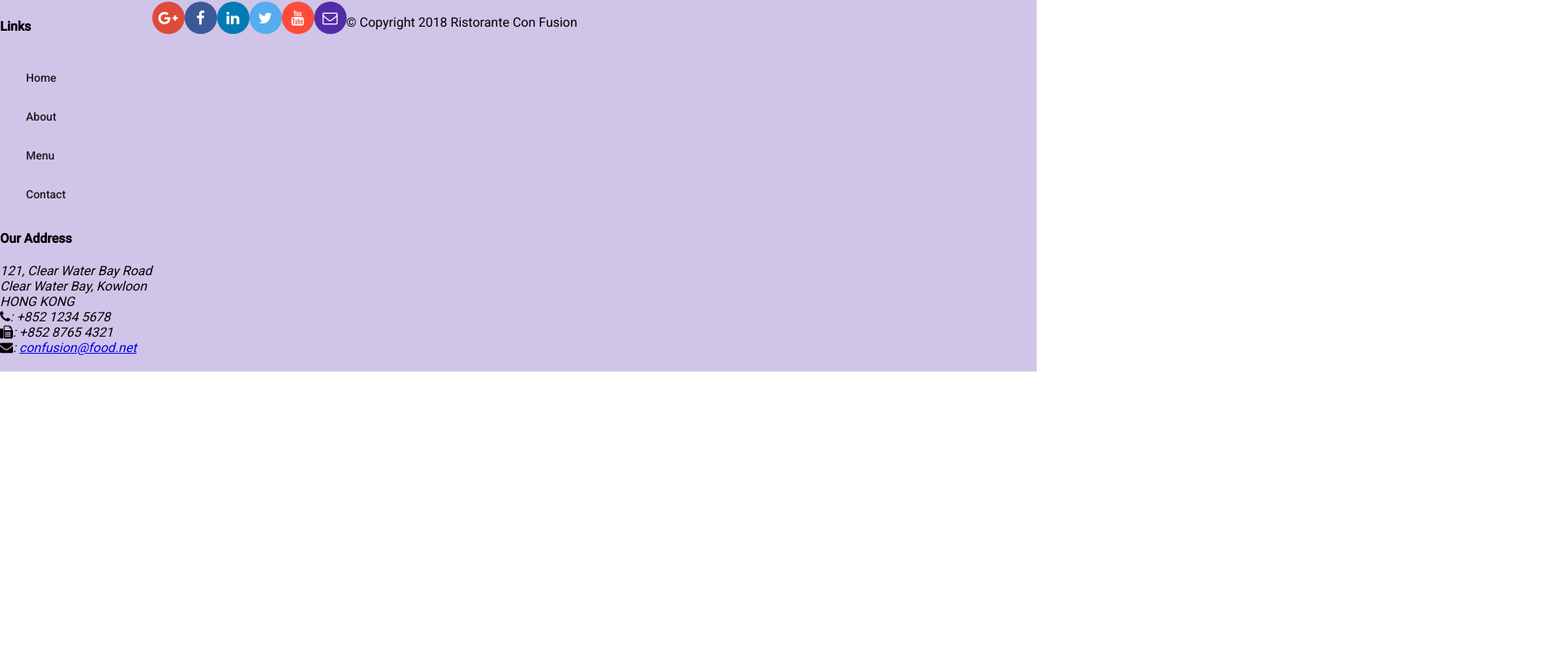
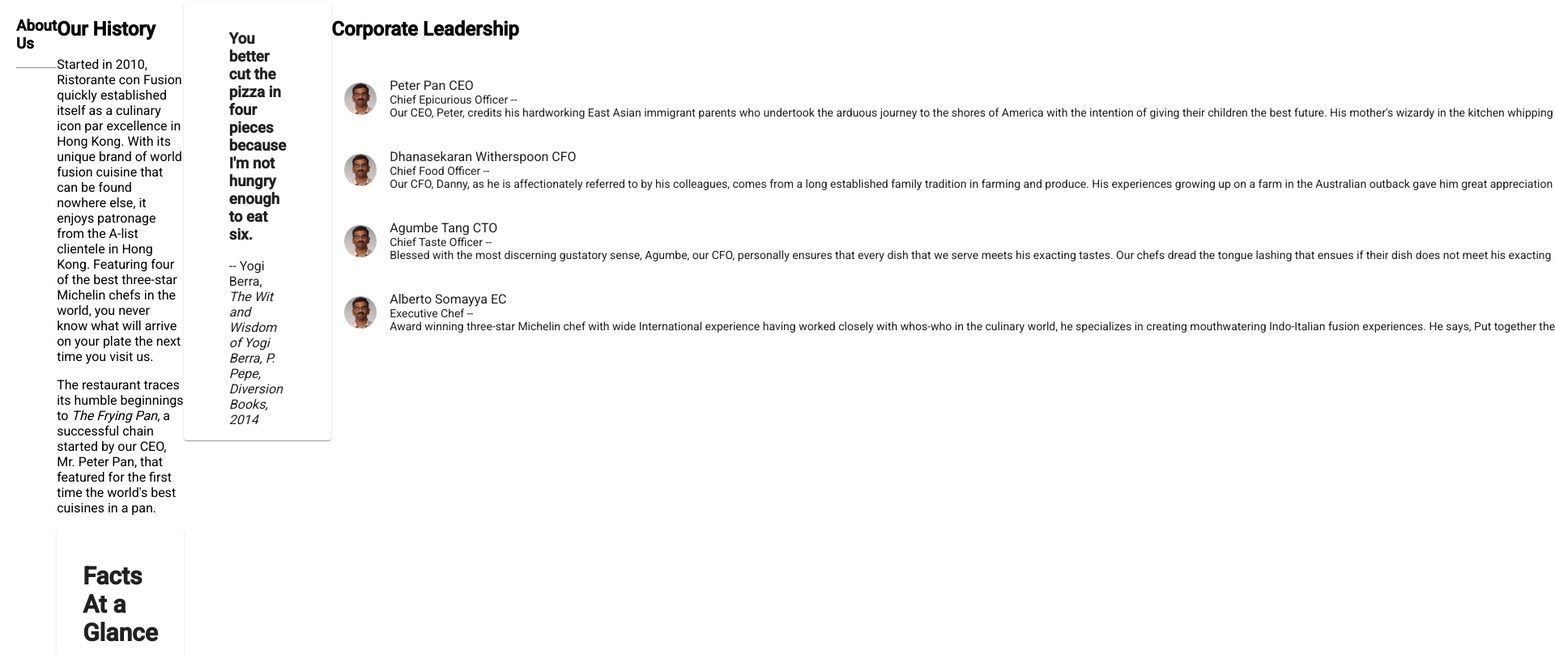
Before and after one commit to ramondesc/conFusion, an Angular app: page /aboutus in a window 1280 px wide. Before the commit this address led to /. Shown: the part 372-1180 px from the top of the page at 81% size, 1920 px wide, since content can reach past the window. Before the commit the page ends 831 px from the top, so only its background shows below. Built offline with nearby package versions, Linux system fonts and the light colour scheme.

Commit message:
Second assignement

```diff
--- a/src/app/about/about.component.html
+++ b/src/app/about/about.component.html
@@ -1 +1,76 @@
-<p>about works!</p>
+<div class="container" fxLayout="column" fxLayoutGap="10px">
+
+  <div fxFlex>
+    <div>
+      <h3>About Us</h3>
+      <hr>
+    </div>
+  </div>
+
+  <div fxFlex>
+    <div fxLayout="column" fxLayout.gt-sm="row">
+      <div fxFlex="70">
+        <h2>Our History</h2>
+        <p>Started in 2010, Ristorante con Fusion quickly established itself as a culinary icon par excellence in Hong
+          Kong. With its unique brand of world fusion cuisine that can be found nowhere else, it enjoys patronage from
+          the A-list clientele in Hong Kong. Featuring four of the best three-star Michelin chefs in the world, you
+          never know what will arrive on your plate the next time you visit us.</p>
+        <p>The restaurant traces its humble beginnings to <em>The Frying Pan</em>, a successful chain started by our
+          CEO, Mr. Peter Pan, that featured for the first time the world's best cuisines in a pan.</p>
+      </div>
+      <div fxFlex="30">
+        <mat-card>
+          <mat-card-header>
+            <mat-card-title>
+              <h2>Facts At a Glance</h2>
+            </mat-card-title>
+          </mat-card-header>
+          <mat-card-content>
+            <dl>
+              <dt>Started</dt>
+              <dd>3 Feb. 2013</dd>
+              <dt>Major Stake Holder</dt>
+              <dd>HK Fine Foods Inc.</dd>
+              <dt>Last Year's Turnover</dt>
+              <dd>$1,250,375</dd>
+              <dt>Employees</dt>
+              <dd>40</dd>
+            </dl>
+          </mat-card-content>
+        </mat-card>
+      </div>
+    </div>
+  </div>
+
+  <div fxFlex>
+    <mat-card>
+      <blockquote>
+        <h3>You better cut the pizza in four pieces because
+          I'm not hungry enough to eat six.</h3>
+        <footer>-- Yogi Berra,
+          <cite>The Wit and Wisdom of Yogi Berra,
+            P. Pepe, Diversion Books, 2014</cite>
+        </footer>
+      </blockquote>
+    </mat-card>
+  </div>
+
+
+  <div fxFlex>
+    <h2>Corporate Leadership</h2>
+    <mat-list>
+      <mat-list-item *ngFor="let leader of leaders">
+        <img matListAvatar src="{{leader.image}}" alt="{{leader.name}}">
+        <h3 matLine> {{leader.name}} {{leader.abbr}} </h3>
+        <p matLine>
+          <span> {{leader.designation}}</span>
+          <span> -- </span>
+        </p>
+        <p matLine>
+          <span> {{leader.description}}</span>
+          <span> </span>
+        </p>
+      </mat-list-item>
+    </mat-list>
+  </div>
+</div>
--- a/src/app/about/about.component.ts
+++ b/src/app/about/about.component.ts
@@ -1,4 +1,6 @@
 import { Component, OnInit } from '@angular/core';
+import { Leader } from '../shared/leader';
+import { LeaderService } from '../services/leader.service';
 
 @Component({
   selector: 'app-about',
@@ -7,9 +9,11 @@ import { Component, OnInit } from '@angular/core';
 })
 export class AboutComponent implements OnInit {
 
-  constructor() { }
+  leaders: Leader[];
+
+  constructor(private leaderService: LeaderService) { }
 
   ngOnInit(): void {
+    this.leaders = this.leaderService.getLeaders();
   }
-
 }
--- a/src/app/app-routing/routes.ts
+++ b/src/app/app-routing/routes.ts
@@ -12,4 +12,5 @@ export const routes: Routes = [
   { path: 'contactus',     component: ContactComponent },
   { path: '', redirectTo: '/home', pathMatch: 'full' },
   { path: 'dishdetail/:id',     component: DishdetailComponent },
+  { path: 'aboutus',     component: AboutComponent }
 ];
--- a/src/app/app.module.ts
+++ b/src/app/app.module.ts
@@ -16,6 +16,7 @@ import { AboutComponent } from './about/about.component';
 import { HomeComponent } from './home/home.component';
 import { ContactComponent } from './contact/contact.component';
 import { AppRoutingModule } from './app-routing/app-routing.module';
+import { LeaderService } from './services/leader.service';
 
 @NgModule({
   declarations: [
@@ -38,7 +39,7 @@ import { AppRoutingModule } from './app-routing/app-routing.module';
     MatButtonModule,
     AppRoutingModule
   ],
-  providers: [DishService],
+  providers: [DishService, LeaderService],
   bootstrap: [AppComponent]
 })
 export class AppModule { }
--- a/src/app/footer/footer.component.html
+++ b/src/app/footer/footer.component.html
@@ -10,7 +10,7 @@
         <h4>Links</h4>
         <mat-list>
           <mat-list-item><a routerLinkActive="active" mat-button routerLink="/home" mat-button>Home</a></mat-list-item>
-          <mat-list-item><a routerLinkActive="active" mat-button>About</a></mat-list-item>
+          <mat-list-item><a routerLinkActive="active" mat-button routerLink="/aboutus">About</a></mat-list-item>
           <mat-list-item><a routerLinkActive="active" mat-button routerLink="/menu" mat-button>Menu</a></mat-list-item>
           <mat-list-item><a routerLinkActive="active" mat-button routerLink="/contactus" mat-button>Contact</a></mat-list-item>
         </mat-list>
--- a/src/app/header/header.component.html
+++ b/src/app/header/header.component.html
@@ -1,7 +1,7 @@
 <mat-toolbar color="primary">
   <span><img src="/assets/images/logo.png" height=30 width=41></span>
   <a routerLinkActive="active" mat-button routerLink="/home"><span class="fa fa-home fa-lg"></span> Home</a>
-  <a routerLinkActive="active" mat-button><span class="fa fa-info fa-lg"></span> About</a>
+  <a routerLinkActive="active" mat-button routerLink="/aboutus"><span class="fa fa-info fa-lg"></span> About</a>
   <a routerLinkActive="active" mat-button routerLink="/menu"><span class="fa fa-list fa-lg"></span> Menu</a>
   <a routerLinkActive="active" mat-button routerLink="/contactus"><span class="fa fa-address-card fa-lg"></span> Contact</a>
 
--- a/src/app/home/home.component.html
+++ b/src/app/home/home.component.html
@@ -1,9 +1,5 @@
-<div class="container"
-     fxLayout="row"
-     fxLayout.sm="column"
-     fxLayout.xs="column"
-     fxLayoutAlign.gt-md="space-around center"
-     fxLayoutGap="10px">
+<div class="container" fxLayout="row" fxLayout.sm="column" fxLayout.xs="column"
+  fxLayoutAlign.gt-md="space-around center" fxLayoutGap="10px">
 
   <mat-card *ngIf="dish" fxFlex>
     <mat-card-header>
@@ -33,4 +29,19 @@
     </mat-card-content>
   </mat-card>
 
+  <mat-card *ngIf="leader" fxFlex>
+    <mat-card-header>
+      <div mat-card-avatar></div>
+      <mat-card-title>
+        <h3>{{leader.name | uppercase}} {{leader.abbr}}</h3>
+      </mat-card-title>
+    </mat-card-header>
+    <img mat-card-image src={{leader.image}} alt={{leader.name}}>
+    <mat-card-content>
+      <p>{{leader.description}}
+      </p>
+    </mat-card-content>
+  </mat-card>
+
+
 </div>
--- a/src/app/home/home.component.ts
+++ b/src/app/home/home.component.ts
@@ -3,6 +3,8 @@ import { Dish } from '../shared/dish';
 import { DishService } from '../services/dish.service';
 import { Promotion } from '../shared/promotion';
 import { PromotionService } from '../services/promotion.service';
+import { Leader } from '../shared/leader';
+import { LeaderService } from '../services/leader.service';
 
 @Component({
   selector: 'app-home',
@@ -12,11 +14,13 @@ import { PromotionService } from '../services/promotion.service';
 export class HomeComponent implements OnInit {
   dish: Dish;
   promotion: Promotion;
+  leader: Leader;
 
-  constructor(private dishservice: DishService, private promotionservice: PromotionService) { }
+  constructor(private dishservice: DishService, private promotionservice: PromotionService, private leaderService: LeaderService) { }
 
   ngOnInit() {
     this.dish = this.dishservice.getFeaturedDish();
     this.promotion = this.promotionservice.getFeaturedPromotion();
+    this.leader = this.leaderService.getFeaturedLeader();
   }
 }
--- /dev/null
+++ b/src/app/services/leader.service.ts
@@ -0,0 +1,19 @@
+import { Injectable } from '@angular/core';
+import { Leader } from '../shared/leader';
+import { LEADERS } from '../shared/leaders';
+
+@Injectable({
+  providedIn: 'root'
+})
+export class LeaderService {
+
+  getLeaders(): Leader[] {
+    return LEADERS;
+  }
+
+  getFeaturedLeader(): Leader {
+    return LEADERS.filter((leader) => leader.featured)[0];
+  }
+
+  constructor() { }
+}
--- /dev/null
+++ b/src/app/shared/leader.ts
@@ -0,0 +1,9 @@
+export class Leader{
+  id: string;
+  name: string;
+  image: string;
+  designation: string;
+  abbr: string;
+  featured: boolean;
+  description: string;
+}
--- /dev/null
+++ b/src/app/shared/leaders.ts
@@ -0,0 +1,40 @@
+import { Leader } from './leader';
+
+export const LEADERS: Leader[] = [
+    {
+        id: '0',
+        name: 'Peter Pan',
+        image: '/assets/images/alberto.png',
+        designation: 'Chief Epicurious Officer',
+        abbr: 'CEO',
+        featured: false,
+        description: 'Our CEO, Peter, credits his hardworking East Asian immigrant parents who undertook the arduous journey to the shores of America with the intention of giving their children the best future. His mother\'s wizardy in the kitchen whipping up the tastiest dishes with whatever is available inexpensively at the supermarket, was his first inspiration to create the fusion cuisines for which The Frying Pan became well known. He brings his zeal for fusion cuisines to this restaurant, pioneering cross-cultural culinary connections.'
+      },
+      {
+        id: '1',
+        name: 'Dhanasekaran Witherspoon',
+        image: '/assets/images/alberto.png',
+        designation: 'Chief Food Officer',
+        abbr: 'CFO',
+        featured: false,
+        description: 'Our CFO, Danny, as he is affectionately referred to by his colleagues, comes from a long established family tradition in farming and produce. His experiences growing up on a farm in the Australian outback gave him great appreciation for varieties of food sources. As he puts it in his own words, Everything that runs, wins, and everything that stays, pays!'
+      },
+      {
+        id: '2',
+        name: 'Agumbe Tang',
+        image: '/assets/images/alberto.png',
+        designation: 'Chief Taste Officer',
+        abbr: 'CTO',
+        featured: false,
+        description: 'Blessed with the most discerning gustatory sense, Agumbe, our CFO, personally ensures that every dish that we serve meets his exacting tastes. Our chefs dread the tongue lashing that ensues if their dish does not meet his exacting standards. He lives by his motto, You click only if you survive my lick.'
+      },
+      {
+        id: '3',
+        name: 'Alberto Somayya',
+        image: '/assets/images/alberto.png',
+        designation: 'Executive Chef',
+        abbr: 'EC',
+        featured: true,
+        description: 'Award winning three-star Michelin chef with wide International experience having worked closely with whos-who in the culinary world, he specializes in creating mouthwatering Indo-Italian fusion experiences. He says, Put together the cuisines from the two craziest cultures, and you get a winning hit! Amma Mia!'
+      }
+];
```
Also changed, not shown: 1 other file (tests, documents, lock files or other folders). Lines whose indentation alone changed are shown as unchanged.
